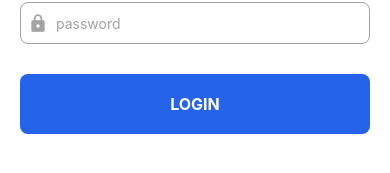
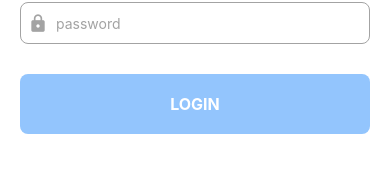
Before and after one commit to yoongdoo0819/rn-todo, a React Native app: screen / in a window 390 px wide. Shown: the part 511-684 px from the top of the page. Built offline with nearby package versions, Linux system fonts and the light colour scheme.

Commit message:
add useEffect

```diff
--- a/src/screens/SignInScreen.js
+++ b/src/screens/SignInScreen.js
@@ -6,14 +6,31 @@ import Input, {
 } from '../components/Input';
 import { Keyboard, KeyboardAvoidingView, Pressable } from 'react-native';
 import SafeInputView from '../components/SafeInuptView';
-import { useState, useRef } from 'react';
+import { useState, useRef, useEffect } from 'react';
 import Button from '../components/Button';
 
 const SignInScreen = () => {
   const [email, setEmail] = useState('');
   const [password, setPassword] = useState('');
   const passwordRef = useRef(null);
-  const [disabled, setDisabled] = useState(false);
+  const [disabled, setDisabled] = useState(true);
+
+  /*
+   * useEffect
+  useEffect(() => {
+    console.log(`always : ${email} ${password}`);
+  }); // always
+  useEffect(() => {
+    console.log(`mount : ${email} ${password}`);
+  }, []); // mount
+  useEffect(() => {
+    console.log(`email : ${email} ${password}`);
+  }, [email]); // email
+  */
+
+  useEffect(() => {
+    setDisabled(!email || !password);
+  }, [email, password]);
 
   const onSubmit = () => {
     if (!disabled) {
```
